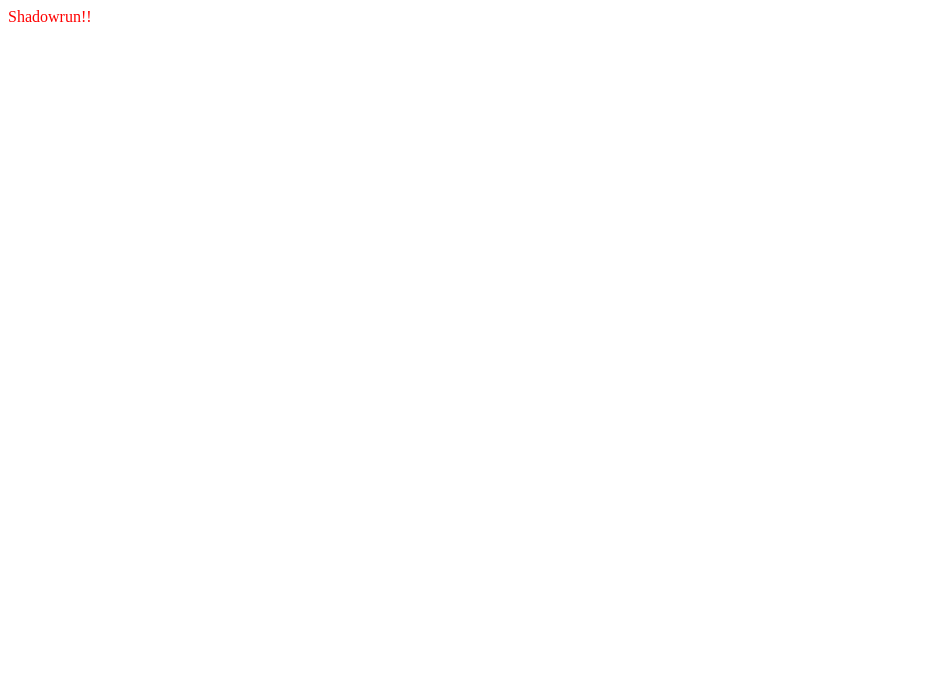
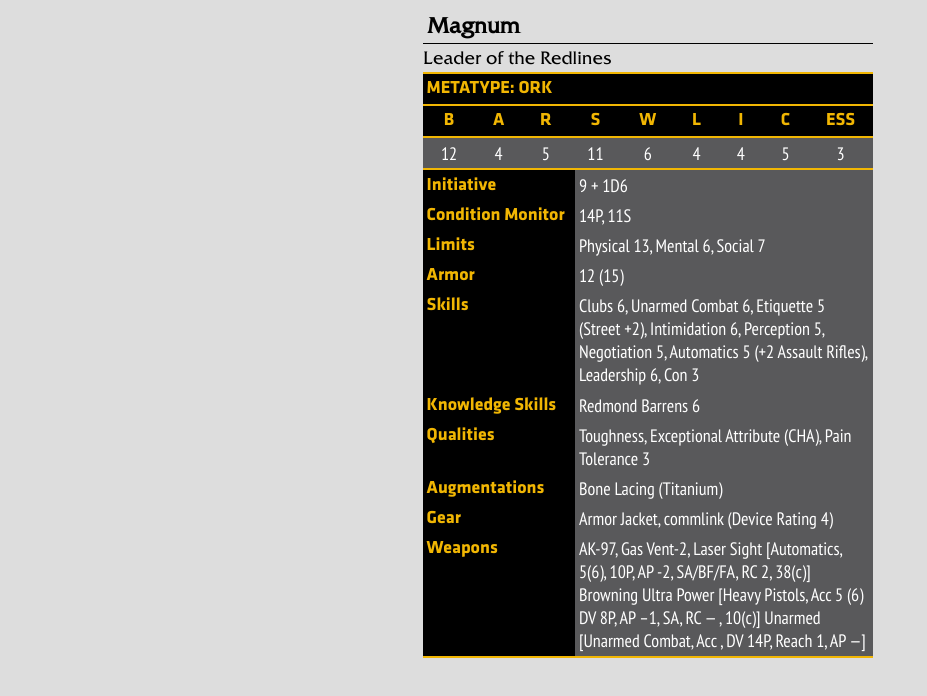
Before and after one commit to jennifernordquist/gmtools, a plain HTML site: page public/index.html in a window 1280 px wide. Shown: the whole page, without its empty margins (0-927 px from the left). Drawn offline with Linux system fonts and the light colour scheme.

Commit message:
Massive messy prototype commit

```diff
--- a/public/index.html
+++ b/public/index.html
@@ -6,6 +6,173 @@
 	<link rel="stylesheet" href="style.css">
 </head>
 <body>
-	Shadowrun!!
+	<section class="stat-block">
+		<h1 class="name">
+			Magnum
+		</h1>
+		<p class="description">
+			Leader of the Redlines
+		</p>
+		<div class="block-row label">METATYPE: ORK</div>
+		<div class="block-row attr">
+			<div class="attr-chart">
+				<div class="attr-label">
+					B
+				</div>
+				<div class="attr-data">
+					12
+				</div>
+			</div>
+			<div class="attr-chart">
+				<div class="attr-label">
+					A
+				</div>
+				<div class="attr-data">
+					4
+				</div>
+			</div>
+			<div class="attr-chart">
+				<div class="attr-label">
+					R
+				</div>
+				<div class="attr-data">
+					5
+				</div>
+			</div>
+			<div class="attr-chart">
+				<div class="attr-label">
+					S
+				</div>
+				<div class="attr-data">
+					11
+				</div>
+			</div>
+			<div class="attr-chart">
+				<div class="attr-label">
+					W
+				</div>
+				<div class="attr-data">
+					6
+				</div>
+			</div>
+			<div class="attr-chart">
+				<div class="attr-label">
+					L
+				</div>
+				<div class="attr-data">
+					4
+				</div>
+			</div>
+			<div class="attr-chart">
+				<div class="attr-label">
+					I
+				</div>
+				<div class="attr-data">
+					4
+				</div>
+			</div>
+			<div class="attr-chart">
+				<div class="attr-label">
+					C
+				</div>
+				<div class="attr-data">
+					5
+				</div>
+			</div>
+			<div class="attr-chart">
+				<div class="attr-label">
+					ESS
+				</div>
+				<div class="attr-data">
+					3
+				</div>
+			</div>
+		</div>
+		<div class="block-row">
+			<div class="descriptor">
+				<div class="label">
+					Initiative
+				</div>
+				<div class="data">
+					9 + 1D6
+				</div>
+			</div>
+			<div class="descriptor">
+				<div class="label">
+					Condition Monitor
+				</div>
+				<div class="data">
+					14P, 11S
+				</div>
+			</div>
+			<div class="descriptor">
+				<div class="label">
+					Limits
+				</div>
+				<div class="data">
+					Physical 13, Mental 6, Social 7
+				</div>
+			</div>
+			<div class="descriptor">
+				<div class="label">
+					Armor
+				</div>
+				<div class="data">
+					12 (15)
+				</div>
+			</div>
+			<div class="descriptor">
+				<div class="label">
+					Skills
+				</div>
+				<div class="data">
+					Clubs 6, Unarmed Combat 6, Etiquette 5 (Street +2), Intimidation 6, Perception
+					5, Negotiation 5, Automatics 5 (+2 Assault Rifles), Leadership 6, Con 3
+				</div>
+			</div>
+			<div class="descriptor">
+				<div class="label">
+					Knowledge Skills
+				</div>
+				<div class="data">
+					Redmond Barrens 6
+				</div>
+			</div>
+			<div class="descriptor">
+				<div class="label">
+					Qualities
+				</div>
+				<div class="data">
+					Toughness, Exceptional Attribute (CHA), Pain Tolerance 3
+				</div>
+			</div>
+			<div class="descriptor">
+				<div class="label">
+					Augmentations
+				</div>
+				<div class="data">
+					Bone Lacing (Titanium)
+				</div>
+			</div>
+			<div class="descriptor">
+				<div class="label">
+					Gear
+				</div>
+				<div class="data">
+					Armor Jacket, commlink (Device Rating 4)
+				</div>
+			</div>
+			<div class="descriptor">
+				<div class="label">
+					Weapons
+				</div>
+				<div class="data">
+					AK-97, Gas Vent-2, Laser Sight [Automatics, 5(6), 10P, AP -2, SA/BF/FA, RC 2, 38(c)]
+					Browning Ultra Power [Heavy Pistols, Acc 5 (6) DV 8P, AP –1, SA, RC — , 10(c)]
+					Unarmed [Unarmed Combat, Acc , DV 14P, Reach 1, AP —]
+				</div>
+			</div>
+		</div>
+	</section>
 </body>
 </html>
--- a/public/style.css
+++ b/public/style.css
@@ -1,3 +1,102 @@
+@import url('https://fonts.googleapis.com/css?family=PT+Sans+Narrow');
+
+@font-face {
+    font-family: 'Klavika';
+    src: url('klavika-bold-opentype.otf')format('opentype');
+    font-weight: normal;
+    font-style: normal;
+}
+
+@font-face {
+    font-family: 'Friz Quadrata';
+    src: url('friz-quadrata-tt.ttf')format('truetype');
+    font-weight: normal;
+    font-style: normal;
+}
+
+/*@font-face {
+	font-family: 'Univers Condensed';
+	src: url('UniversCondensed.ttf')format('truetype');
+	font-weight: normal;
+  font-style: normal;
+}*/
+
+/*
+Colors:
+	Light Grey: #59595b;
+	Gold: #f1b603;
+*/
+
 body {
-	color: red;
+	font-family: 'Friz Quadrata';
+	background-color: #dddddd;
+	height: 100%;
+	width: 100%;
 }
+
+.stat-block {
+	width: 25em;
+	min-height: 4em;
+	font-size: large;
+	margin: auto;
+	box-sizing: border-box;
+}
+
+.name {
+	margin-top: 0;
+	padding: .2em;
+	font-size: larger;
+	font-family: "Friz Quadrata";
+	border-bottom: .05em solid #000;
+	margin-bottom: .15em;
+}
+
+.description {
+	margin: 0 0 .15em 0;
+}
+
+.block-row {
+	border-top: .15em solid #f1b603;
+}
+
+.block-row:last-of-type {
+	border-bottom: .15em solid #f1b603;
+}
+
+.block-row.attr {
+	display: flex;
+}
+
+.attr-chart {
+	flex-grow: 1;
+	text-align: center;
+}
+.label, .attr-label {
+	background: #000;
+	color: #f1b603;
+	font-family: 'Klavika';
+	padding: .2em;
+}
+
+.data, .attr-data {
+	background: #59595b;
+	color: #fff;
+	font-family: 'PT Sans Narrow', sans-serif;
+	padding: .2em;
+}
+
+.attr-data {
+	border-top: .15em solid #f1b603;
+}
+
+.descriptor {
+	display: flex;
+}
+
+.descriptor>.label {
+	width: 33.33%;
+}
+
+.descriptor>.data {
+	width: 66.66%;
+}
```
